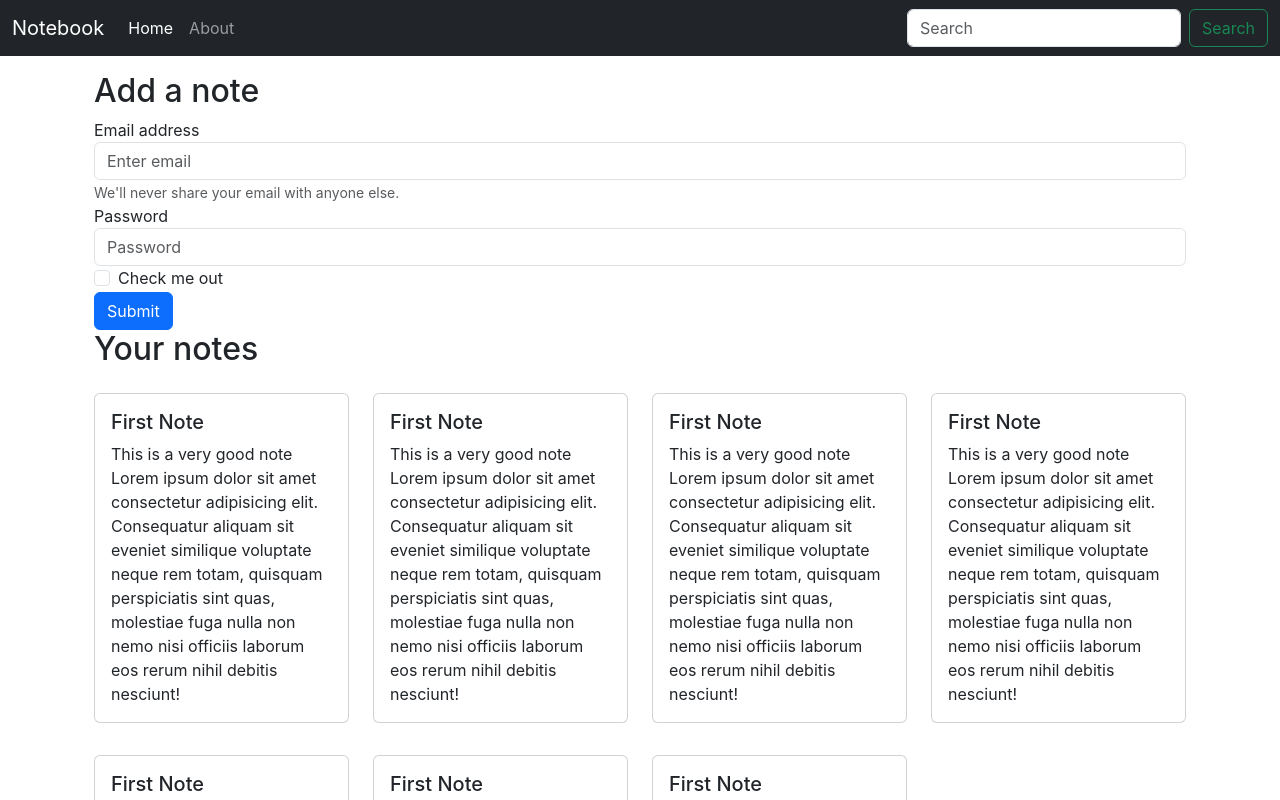
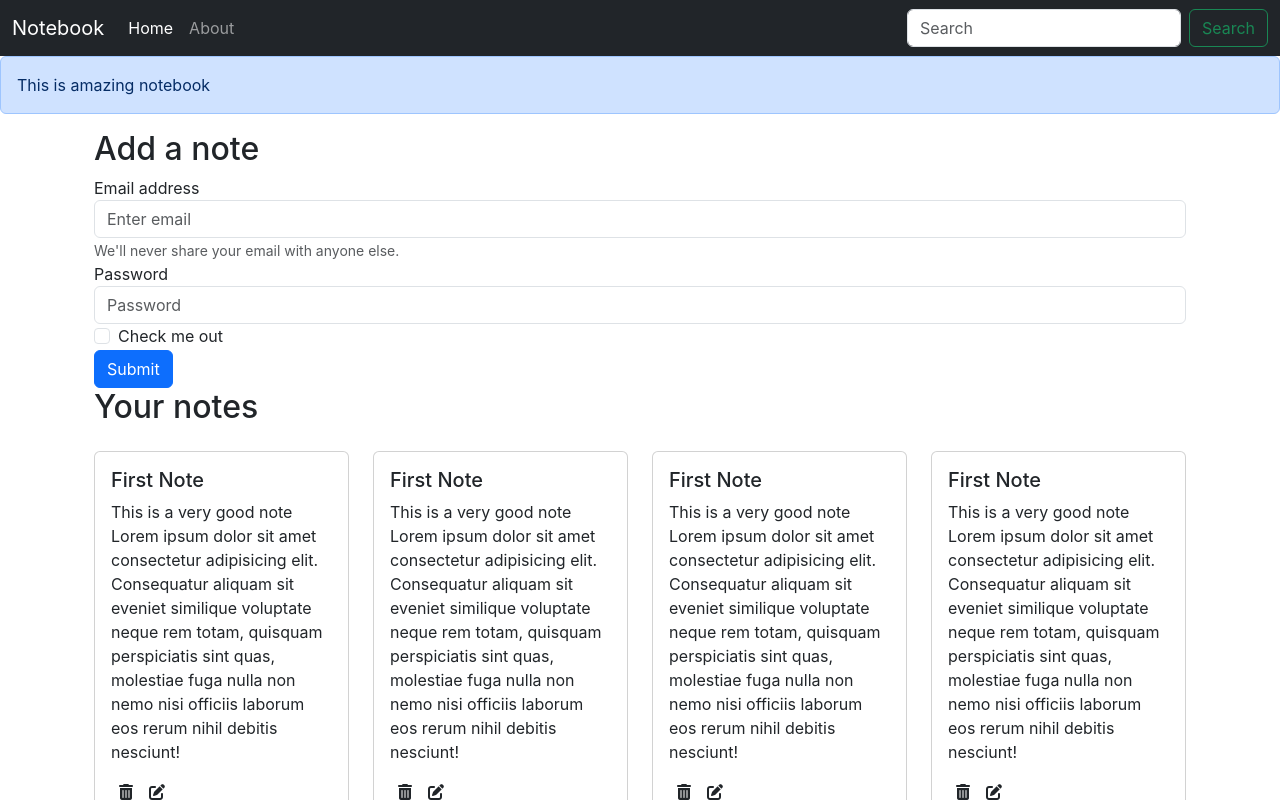
Before and after one commit to 4K45H107/react-note-book, a React (Create React App) app: page / in a window 1280 px wide. Shown: the top 800 px of the page. Built offline with nearby package versions, Linux system fonts and the light colour scheme.

Commit message:
font awesome icons

```diff
--- a/public/index.html
+++ b/public/index.html
@@ -20,6 +20,10 @@
     <noscript>You need to enable JavaScript to run this app.</noscript>
     <div id="root"></div>
     <script
+      src="https://kit.fontawesome.com/7a859b837b.js"
+      crossorigin="anonymous"
+    ></script>
+    <script
       src="https://cdn.jsdelivr.net/npm/@popperjs/core@2.11.8/dist/umd/popper.min.js"
       integrity="sha384-I7E8VVD/ismYTF4hNIPjVp/Zjvgyol6VFvRkX/vR+Vc4jQkC+hVqc2pM8ODewa9r"
       crossorigin="anonymous"
--- a/src/App.js
+++ b/src/App.js
@@ -4,6 +4,7 @@ import Navbar from "./components/Navbar";
 import About from "./components/About";
 import Home from "./components/Home";
 import NoteState from "./context/notes/NoteState";
+import Alert from "./components/Alert";
 
 function App() {
   return (
@@ -11,6 +12,7 @@ function App() {
       <NoteState>
         <BrowserRouter>
           <Navbar />
+          <Alert message="This is amazing notebook" />
           <div className="container">
             <Routes>
               <Route exact path="/" element={<Home />} />
--- /dev/null
+++ b/src/components/Alert.js
@@ -0,0 +1,13 @@
+import React from "react";
+
+const Alert = (props) => {
+  return (
+    <div>
+      <div class="alert alert-primary" role="alert">
+        {props.message}
+      </div>
+    </div>
+  );
+};
+
+export default Alert;
--- a/src/components/Home.js
+++ b/src/components/Home.js
@@ -8,7 +8,7 @@ const Home = () => {
         <h2>Add a note</h2>
         <form>
           <div className="form-group">
-            <label for="exampleInputEmail1">Email address</label>
+            <label htmlFor="exampleInputEmail1">Email address</label>
             <input
               type="email"
               className="form-control"
@@ -21,7 +21,7 @@ const Home = () => {
             </small>
           </div>
           <div className="form-group">
-            <label for="exampleInputPassword1">Password</label>
+            <label htmlFor="exampleInputPassword1">Password</label>
             <input
               type="password"
               className="form-control"
@@ -35,7 +35,7 @@ const Home = () => {
               className="form-check-input"
               id="exampleCheck1"
             />
-            <label className="form-check-label" for="exampleCheck1">
+            <label className="form-check-label" htmlFor="exampleCheck1">
               Check me out
             </label>
           </div>
--- a/src/components/NoteItem.js
+++ b/src/components/NoteItem.js
@@ -7,7 +7,15 @@ const NoteItem = (props) => {
       <div className="card">
         <div className="card-body">
           <h5 className="card-title">{note.title}</h5>
-          <p className="card-text">{note.description} Lorem ipsum dolor sit amet consectetur adipisicing elit. Consequatur aliquam sit eveniet similique voluptate neque rem totam, quisquam perspiciatis sint quas, molestiae fuga nulla non nemo nisi officiis laborum eos rerum nihil debitis nesciunt!</p>
+          <p className="card-text">
+            {note.description} Lorem ipsum dolor sit amet consectetur
+            adipisicing elit. Consequatur aliquam sit eveniet similique
+            voluptate neque rem totam, quisquam perspiciatis sint quas,
+            molestiae fuga nulla non nemo nisi officiis laborum eos rerum nihil
+            debitis nesciunt!
+          </p>
+          <i className="fa-solid fa-trash-can mx-2"></i>
+          <i className="fa-solid fa-pen-to-square mx-2"></i>
         </div>
       </div>
     </div>
--- a/src/components/Notes.js
+++ b/src/components/Notes.js
@@ -5,12 +5,14 @@ import NoteItem from "./NoteItem";
 
 const Notes = () => {
   const context = useContext(NoteContext);
+  // eslint-disable-next-line
   const { notes, setNotes } = context;
+
   return (
     <div className="row">
       <h2>Your notes</h2>
       {notes.map((note) => {
-        return <NoteItem note={note} />;
+        return <NoteItem key={note._id} note={note} />;
       })}
     </div>
   );
--- a/src/index.css
+++ b/src/index.css
@@ -1,13 +1,17 @@
 body {
   margin: 0;
-  font-family: -apple-system, BlinkMacSystemFont, 'Segoe UI', 'Roboto', 'Oxygen',
-    'Ubuntu', 'Cantarell', 'Fira Sans', 'Droid Sans', 'Helvetica Neue',
+  font-family: -apple-system, BlinkMacSystemFont, "Segoe UI", "Roboto", "Oxygen",
+    "Ubuntu", "Cantarell", "Fira Sans", "Droid Sans", "Helvetica Neue",
     sans-serif;
   -webkit-font-smoothing: antialiased;
   -moz-osx-font-smoothing: grayscale;
 }
 
 code {
-  font-family: source-code-pro, Menlo, Monaco, Consolas, 'Courier New',
+  font-family: source-code-pro, Menlo, Monaco, Consolas, "Courier New",
     monospace;
 }
+
+i {
+  cursor: pointer;
+}
```
